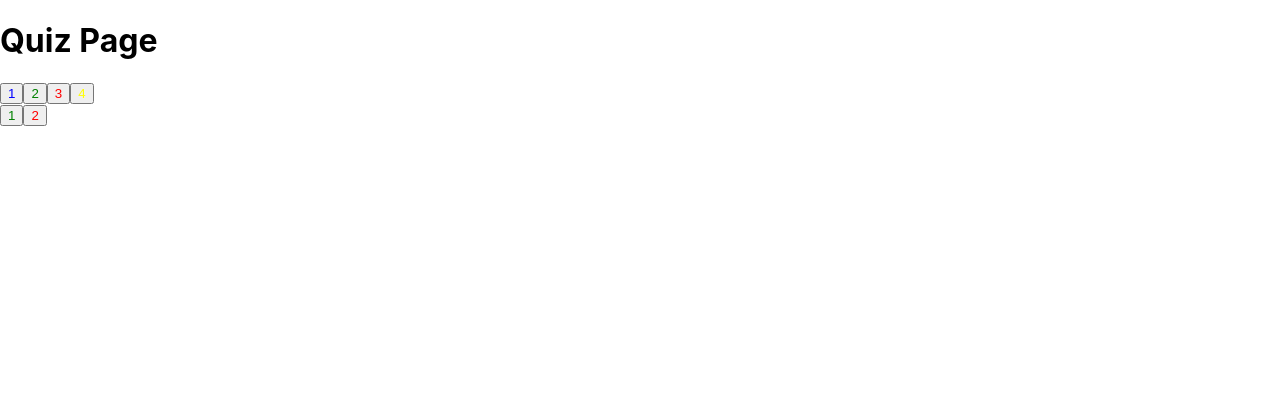
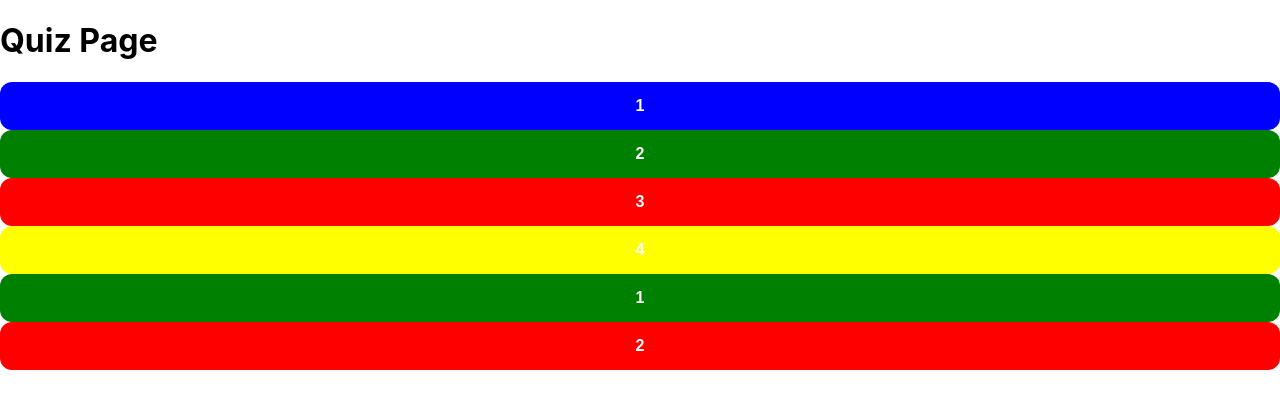
Before and after one commit to MaSsTerKidd0/SimpleKahoot, a React (Create React App) app in the folder client/: page /quiz in a window 1280 px wide. Shown: the top 408 px of the page. Built offline with nearby package versions, Linux system fonts and the light colour scheme.

Commit message:
update css

```diff
--- a/client/package.json
+++ b/client/package.json
@@ -9,7 +9,7 @@
     "react": "^18.3.1",
     "react-dom": "^18.3.1",
     "react-router-dom": "^6.26.0",
-    "react-scripts": "5.0.1",
+    "react-scripts": "^5.0.1",
     "web-vitals": "^2.1.4"
   },
   "scripts": {
--- a/client/src/components/answers/answers.css
+++ b/client/src/components/answers/answers.css
@@ -1,15 +1,40 @@
-.blue {
-  color: blue;
+.blue, .green, .red, .yellow {
+  background-color: blue;
+  border-radius: 12px;
+  color: white;
+  cursor: pointer;
+  font-weight: bold;
+  padding: 15px 30px;
+  transition: 200ms;
+  width: 100%;
+  box-sizing: border-box;
+  border: 0;
+  font-size: 16px;
+  user-select: none;
+  -webkit-user-select: none;
+  touch-action: manipulation;
+  display: inline-block;
 }
+
+
+.blue:disabled, .green:disabled, .red:disabled, .yellow:disabled {
+  filter: saturate(0.2) opacity(0.5);
+  -webkit-filter: saturate(0.2) opacity(0.5);
+  cursor: not-allowed;
+}
+
 .green {
-  color: green;
+  background-color: green;
 }
+
 .red {
-  color: red;
+  background-color: red;
 }
+
 .yellow {
-  color: yellow;
+  background-color: yellow;
 }
+
 .blue .green .yellow .red {
   display: flex;
   flex-wrap: wrap;
```
Also changed, not shown: 1 other file (tests, documents, lock files or other folders).
